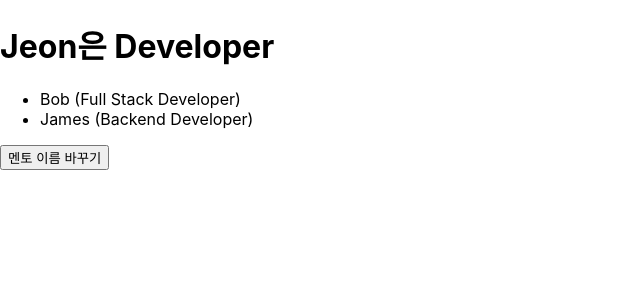
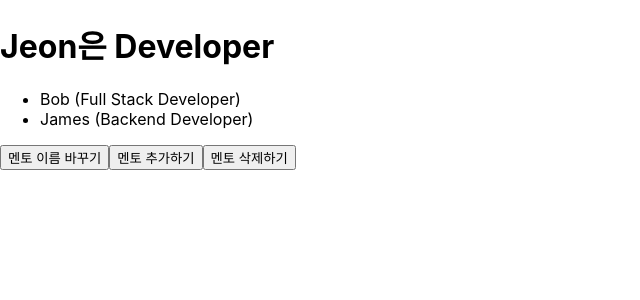
Before and after one commit to Jyoung706/react_pg, a React (Create React App) app: page / in a window 1280 px wide. Shown: the top 300 px of the page, without its empty margins (0-640 px from the left). Built offline with nearby package versions, Linux system fonts and the light colour scheme.

Commit message:
mentor add, delete

```diff
--- a/src/AppMentor.jsx
+++ b/src/AppMentor.jsx
@@ -46,6 +46,31 @@ export default function AppMentor() {
       >
         멘토 이름 바꾸기
       </button>
+      <button
+        onClick={() => {
+          const name = prompt("멘토의 이름은 무엇입니까?");
+          const title = prompt("멘토의 직업은 무엇입니까?");
+
+          setPerson((prev) => ({
+            ...prev,
+            mentor: [...prev.mentor, { name, title }],
+          }));
+        }}
+      >
+        멘토 추가하기
+      </button>
+      <button
+        onClick={() => {
+          const deleteName = prompt("누구를 삭제하시겠습니까?");
+
+          setPerson((prev) => ({
+            ...prev,
+            mentor: prev.mentor.filter((value) => value.name !== deleteName),
+          }));
+        }}
+      >
+        멘토 삭제하기
+      </button>
     </div>
   );
 }
```
